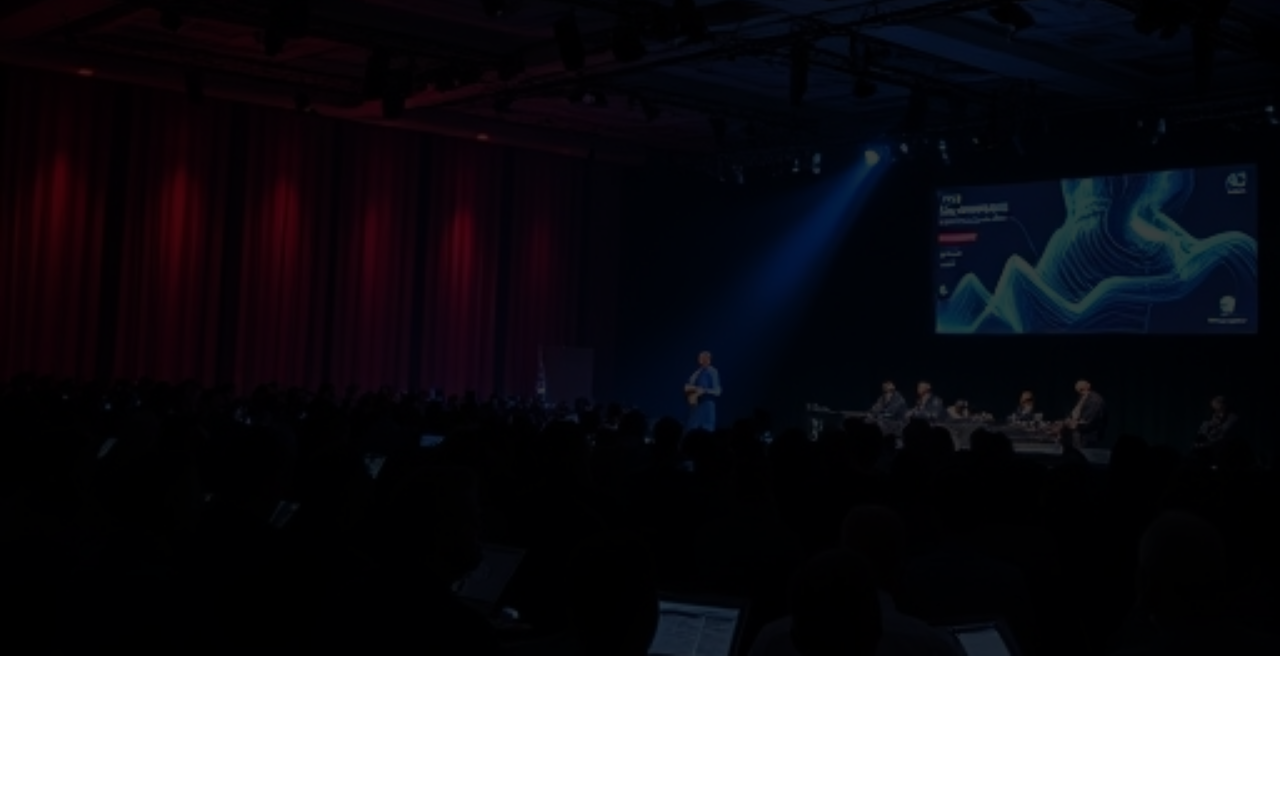
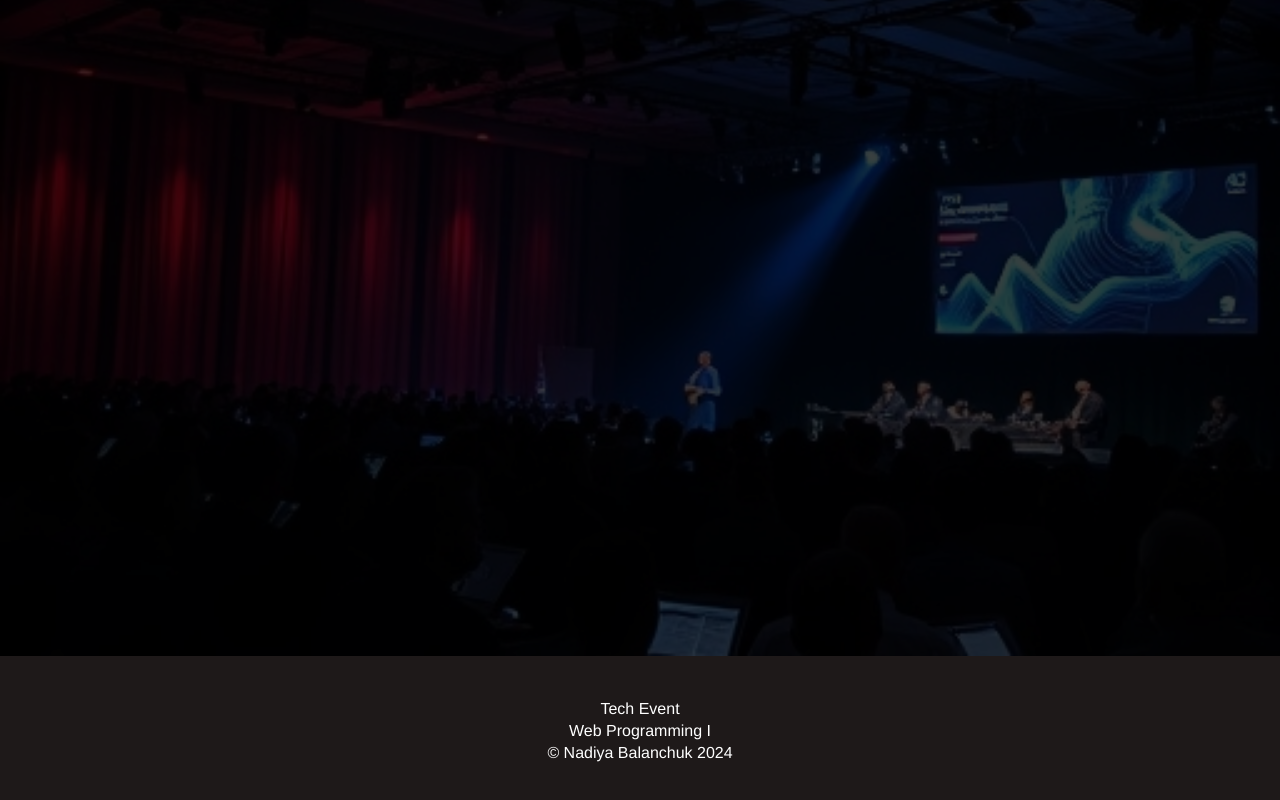
Before and after one commit to knedlicka/tech-event, a Vue app: page / in a window 1280 px wide. Shown: the part 198-998 px from the top of the page. Before the commit the page ends 854 px from the top, so only its background shows below. Built offline with nearby package versions, Linux system fonts and the light colour scheme.

Commit message:
Add basic footer

```diff
--- a/src/App.vue
+++ b/src/App.vue
@@ -1,18 +1,17 @@
 <script setup>
 import { RouterView } from 'vue-router'
-import NavBar from './components/NavBar/NavBar.vue';
+import NavBar from './components/navbar/NavBar.vue';
+import Footer from './components/footer/Footer.vue';
 </script>
 
 <template>
-  <header>
-    <div class="wrapper">
-      <NavBar />
-    </div>
-  </header>
+  <NavBar />
 
   <div>
     <RouterView />
   </div>
+
+  <Footer />
 </template>
 
 <style></style>
--- /dev/null
+++ b/src/components/footer/Footer.vue
@@ -0,0 +1,24 @@
+<script>
+</script>
+
+<template>
+    <footer class="footer-container">
+        <span>Tech Event</span>
+        <span>Web Programming I</span>
+        <span>© Nadiya Balanchuk 2024</span>
+    </footer>
+</template>
+
+<style>
+.footer-container {
+    width: 100%;
+    min-height: 150px;
+    display: flex;
+    flex-direction: column;
+    gap: 4px;
+    justify-content: center;
+    align-items: center;
+    background: rgb(30, 25, 25);
+    color: white;
+}
+</style>
```
Also changed, not shown: src/components/navbar/NavBar.vue (renamed from src/components/NavBar/NavBar.vue).
